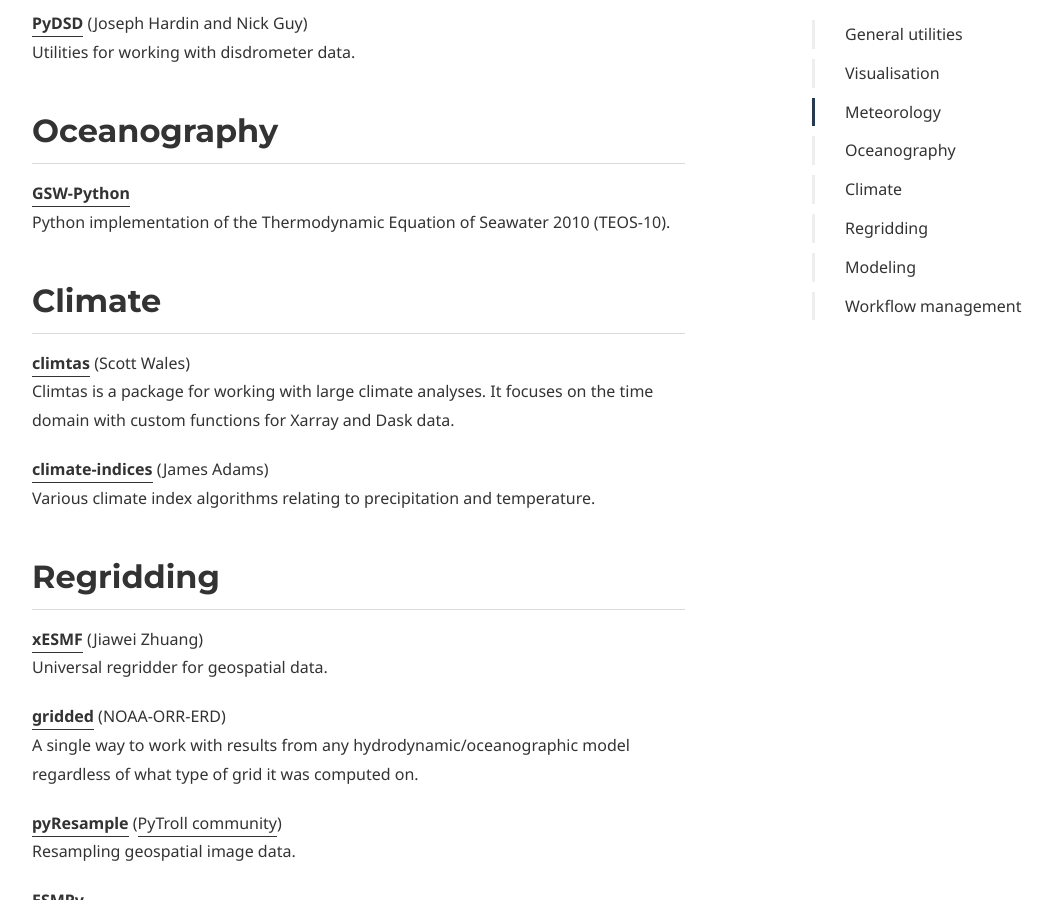
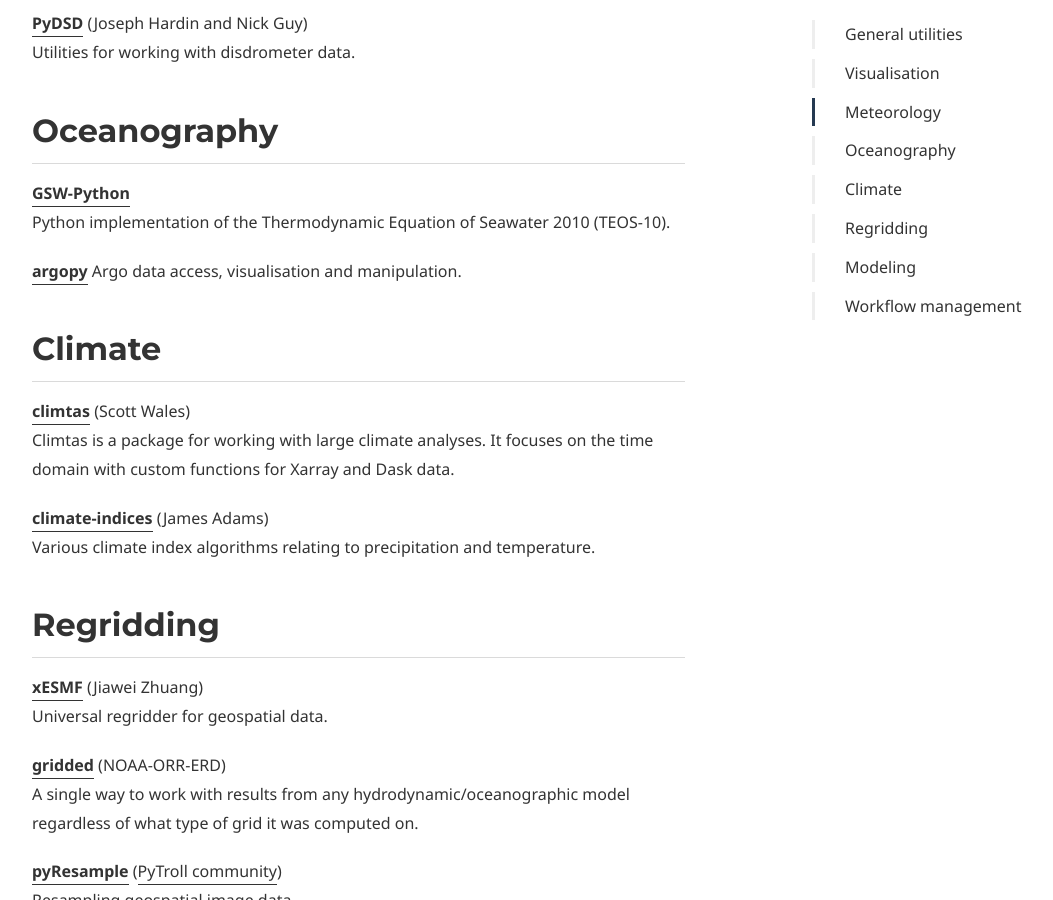
Before and after one commit to PyAOS/pyaos.github.io, a Jekyll site: the page built from packages.md, in a window 1280 px wide and 900 px high, scrolled down 2428 px. Shown: the whole window, without its empty margins (38-1091 px from the left). Built offline with Jekyll 4.4.1, drawn with Linux system fonts in a browser that asks for light colours; some web fonts are replaced.

Commit message:
Added argopy

```diff
--- a/packages.md
+++ b/packages.md
@@ -93,6 +93,9 @@
 **[GSW-Python](https://teos-10.github.io/GSW-Python/)**
 Python implementation of the Thermodynamic Equation of Seawater 2010 (TEOS-10).
 
+**[argopy](https://github.com/euroargodev/argopy)**
+Argo data access, visualisation and manipulation.
+
 ## Climate
 
 **[climtas](https://climtas.readthedocs.io/en/latest/)** (Scott Wales)
```
